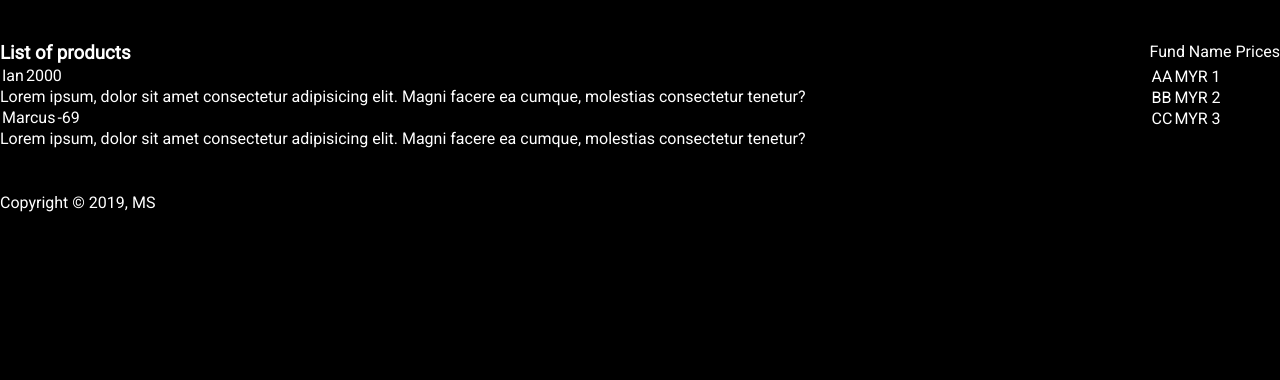
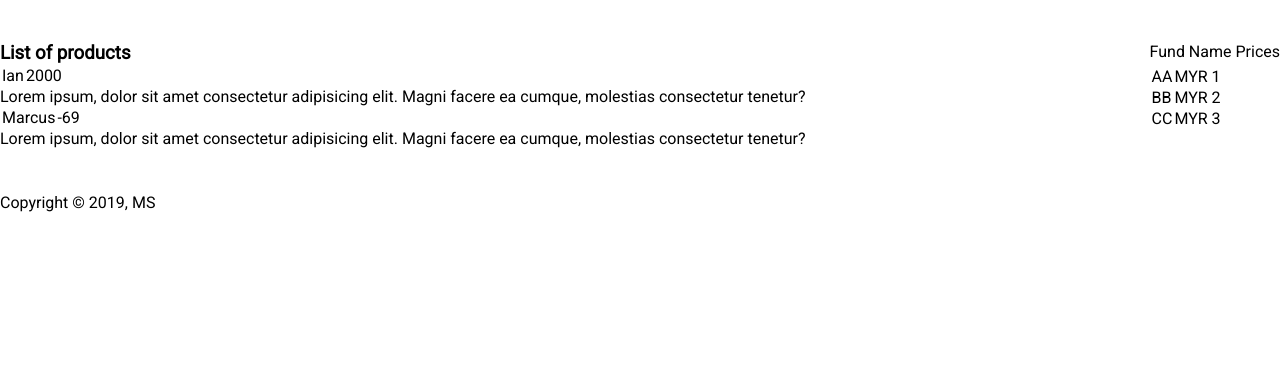
Before and after one commit to lePtrx/investment-page, a plain HTML site: page index.html in a window 1280 px wide. Shown: the part 420-800 px from the top of the page. Drawn offline with Linux system fonts and the light colour scheme.

Commit message:
Minor changes to CSS file

```diff
--- a/style.css
+++ b/style.css
@@ -1,11 +1,8 @@
 * {
-    margin:  0;
+  margin: 0;
   padding: 0;
-    font-family: 'Roboto', sans-serif;
-    background-color: black;
-    color: white;
+  font-family: "Roboto", sans-serif;
 }
-
 
 .logo {
   height: 125px;
@@ -21,7 +18,6 @@ header {
 .navigation a {
   text-decoration: none;
   padding: 15px;
-
 }
 
 .allnews div a img {
@@ -32,12 +28,10 @@ header {
   margin-right: auto;
   width: 50%;
   /* margin: 20px; */
-
 }
 
 .allnews {
   display: flex;
-
 }
 
 .fundsproducts {
@@ -46,6 +40,6 @@ header {
   margin-top: 45px;
 }
 
-footer{
+footer {
   margin-top: 45px;
 }
```
Lines whose indentation alone changed are shown as unchanged.
